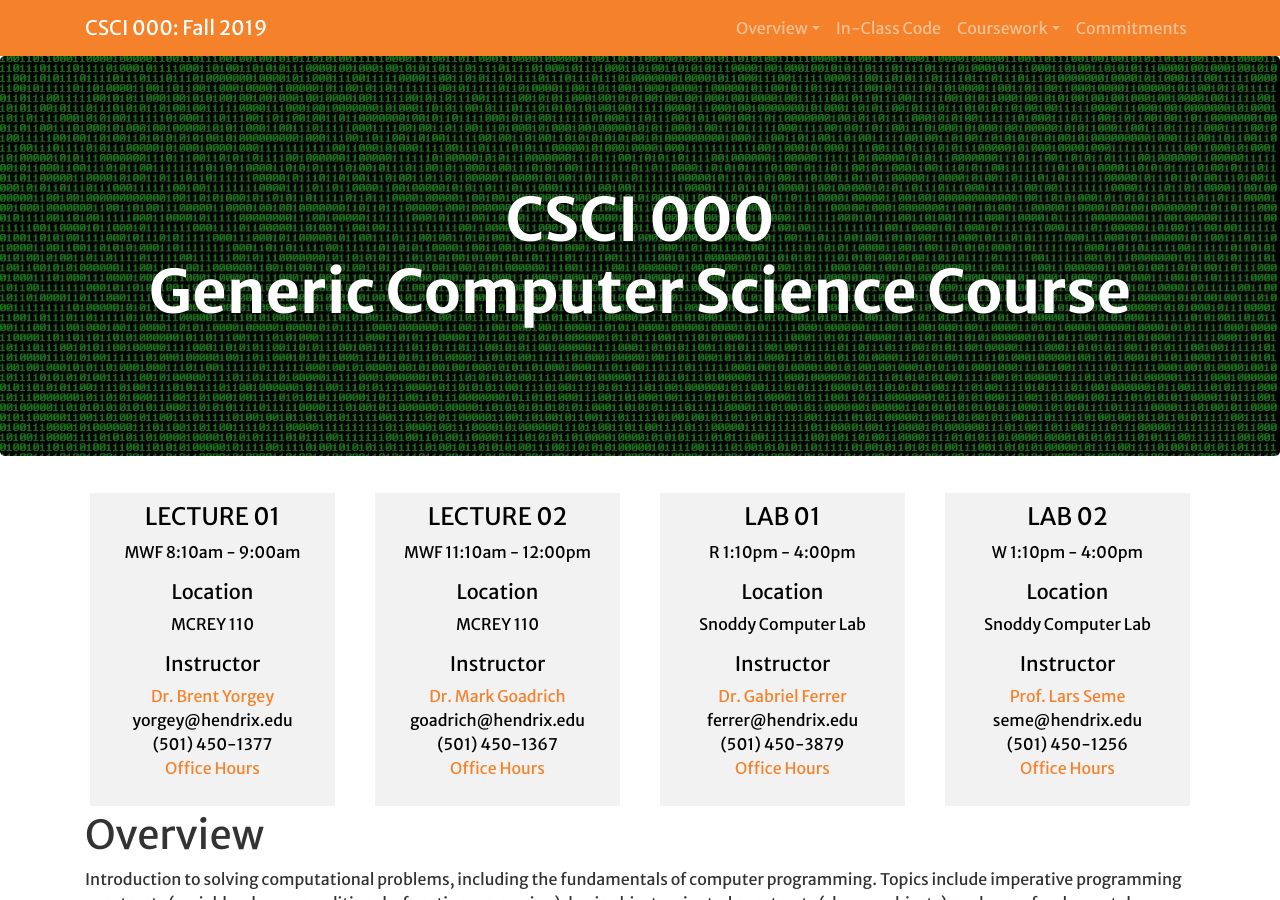
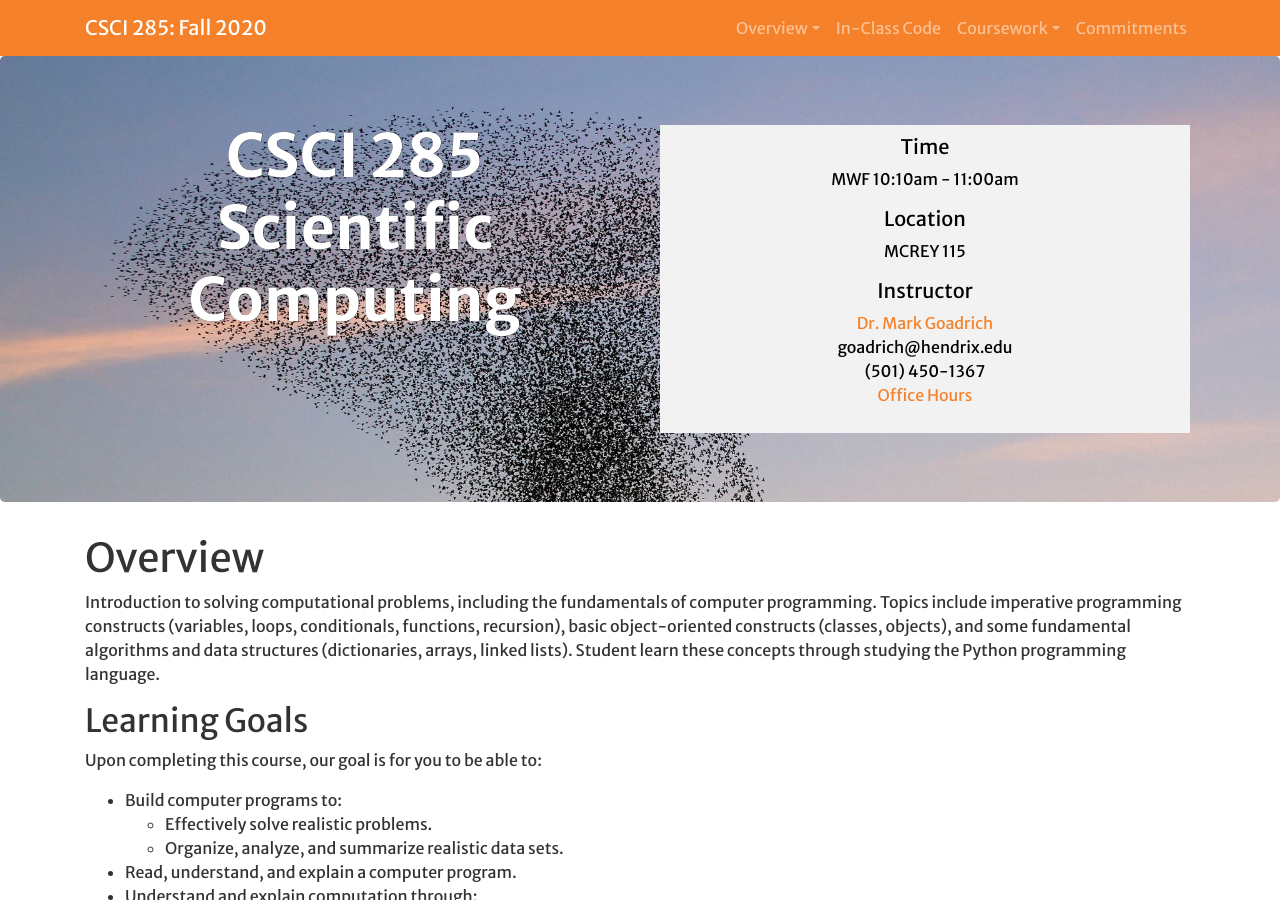
Before and after one commit to Hendrix-CS/csci285, a Jekyll site: the page built from index.md, in a window 1280 px wide and 900 px high. Built offline with Jekyll 4.4.1, drawn with Linux system fonts in a browser that asks for light colours; a script that is not in the unit is left out; our own code applies the rules of GitHub Pages for plain Markdown files.

Commit message:
Editing name and background image for Fall 2020

```diff
--- a/_config.yml
+++ b/_config.yml
@@ -21,12 +21,12 @@ description: >- # this means to ignore newlines until "baseurl:"
   algorithms and data structures (dictionaries, arrays, linked lists).
   Student learn these concepts through studying the Python programming
   language.
-baseurl: "/csci000" # the subpath of your site, e.g. /blog
+baseurl: "/csci285" # the subpath of your site, e.g. /blog
 url: "" # the base hostname & protocol for your site, e.g. http://example.com
 
-number: CSCI 000
-title: Generic Computer Science Course
-semester: Fall 2019
+number: CSCI 285
+title: Scientific Computing
+semester: Fall 2020
 
 navigation:
   - title: Overview
@@ -55,48 +55,18 @@ navigation:
     url: '#commitments'
 
 instructors:
-  - id: yorgey
-    name: Dr. Brent Yorgey
-    email: yorgey@hendrix.edu
-    web: http://ozark.hendrix.edu/~yorgey
-    phone: (501) 450-1377
-    officehours: https://byorgey.youcanbook.me
   - id: goadrich
     name: Dr. Mark Goadrich
     email: goadrich@hendrix.edu
     web: http://mark.goadrich.com
     phone: (501) 450-1367
     officehours: http://mark.goadrich.com/schedule.html
-  - id: ferrer
-    name: Dr. Gabriel Ferrer
-    email: ferrer@hendrix.edu
-    web: http://ozark.hendrix.edu/~ferrer
-    phone: (501) 450-3879
-    officehours: https://drferrer.youcanbook.me/
-  - id: seme
-    name: Prof. Lars Seme
-    email: seme@hendrix.edu
-    web: https://www.hendrix.edu/mathcs/profile.aspx?id=70795
-    phone: (501) 450-1256
-    officehours: ???
 
 offerings:
   - name: LECTURE 01
-    loc: MCREY 110
-    time: MWF 8:10am - 9:00am
-    instructor: yorgey
-  - name: LECTURE 02
-    loc: MCREY 110
-    time: MWF 11:10am - 12:00pm
+    loc: MCREY 115
+    time: MWF 10:10am - 11:00am
     instructor: goadrich
-  - name: LAB 01
-    loc: Snoddy Computer Lab
-    time: R 1:10pm - 4:00pm
-    instructor: ferrer
-  - name: LAB 02
-    loc: Snoddy Computer Lab
-    time: W 1:10pm - 4:00pm
-    instructor: seme
 
 resources:
   - name: Python 3
```
Also changed, not shown: index.md (+1 -1 lines), assets/images/jumbo-background.jpg, assets/images/sna.png (added).
